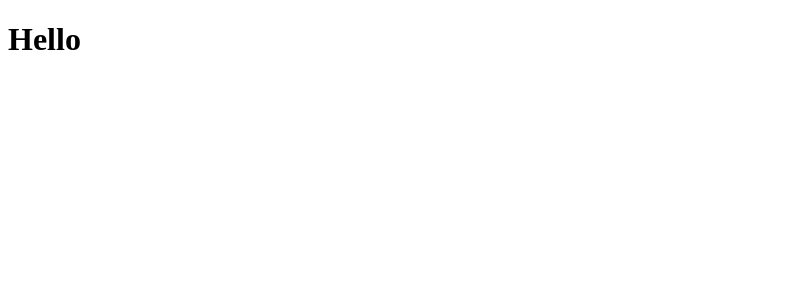
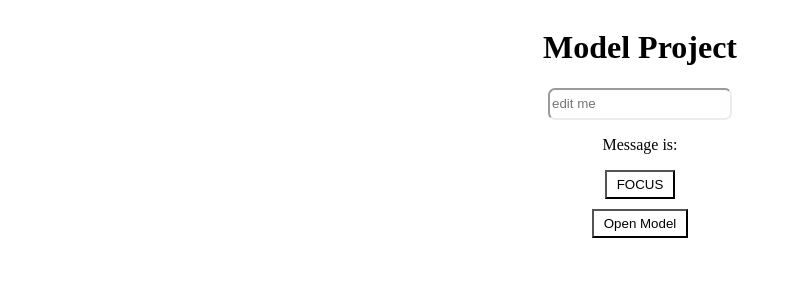
Before and after one commit to anubharajput/exercise2, a Vue app: page / in a window 1280 px wide. Shown: the top 300 px of the page, without its empty margins (0-792 px from the left). Built offline with nearby package versions, Linux system fonts and the light colour scheme.

Commit message:
complete 3 steps

```diff
--- a/src/App.vue
+++ b/src/App.vue
@@ -1,11 +1,67 @@
-<script setup>
+<script>
+import Model from './Components/model.vue';
+export default {
 
+   data(){
+    return{
+        message:null,
+        hideShow:false,
+        showComponent:false
+            }
+   },
+   methods:{
+      onFocus(){
+        this.$refs.inputRef.focus();
+      },
+      customFunction(){
+        this.showComponent=!this.showComponent;
+      }
+   },
+   components: {
+    Model
+  }
+}
 </script>
 
 <template>
- <h1>Hello</h1>
+     <body>
+<div class="main-container">
+    <h1>Model Project</h1>
+<input type="text" v-model="message" placeholder="edit me" ref="inputRef"/>
+<p>Message is: {{ message }}</p>
+<button @click="onFocus">FOCUS</button>
+<button @click="customFunction">Open Model</button>
+<Model v-if="showComponent" :customFunction="customFunction"/>
+
+</div>
+</body>
 </template>
 
 <style scoped>
-
+body{
+    margin: 0;
+    padding: 0;
+    box-sizing: border-box;
+}
+.main-container{
+    display: flex;
+    flex-direction: column;
+    justify-content: center;
+    align-items: center;
+}
+input{
+    height: 26px;
+    width: 11rem;
+    border-radius: 7px;
+    border-color:rgb(242, 234, 234);
+}
+button{
+    padding:5px 10px;
+    background-color: white;
+    margin-bottom: 10px;
+}
+button:hover{
+    background-color: black;
+    color:white;
+}
 </style>
--- /dev/null
+++ b/src/Components/model.vue
@@ -0,0 +1,61 @@
+<template>
+    <div class="empty-container" @click="customFunction()"></div>
+    <div class="box">
+        <h1>Sign up for the Giveaway!</h1>
+        <p>Grab your ninga swag for half price!</p>
+        <p>Do It Fast!!!</p>
+        <div class="buttons">
+            <button>Sign Up
+            </button>
+            <button>Login</button>
+        </div>
+    </div>
+</template>
+<script>
+export default {
+    props: ['customFunction'],
+}
+</script>
+<style scoped>
+.box {
+    display: flex;
+    flex-direction: column;
+    align-items: center;
+    background-color: beige;
+    padding: 20px;
+    width: 30%;
+    margin: auto;
+    margin-top: 50px;
+    border-radius: 10px;
+    z-index: 1;
+}
+
+.box h1 {
+    color: rgb(10, 212, 182);
+}
+
+.box .buttons {
+    display: flex;
+    gap: 20px;
+}
+
+button {
+    color: rgb(10, 212, 182);
+    border-color: rgb(10, 212, 182);
+    background-color: white;
+}
+
+button:hover {
+    background-color: rgb(10, 212, 182);
+    color: white;
+}
+
+.empty-container {
+    position: absolute;
+    inset: 0;
+    width: 100%;
+    height: 100%;
+    background-color: rgba(0, 0, 0, .7);
+    cursor: pointer;
+}
+</style>
```
